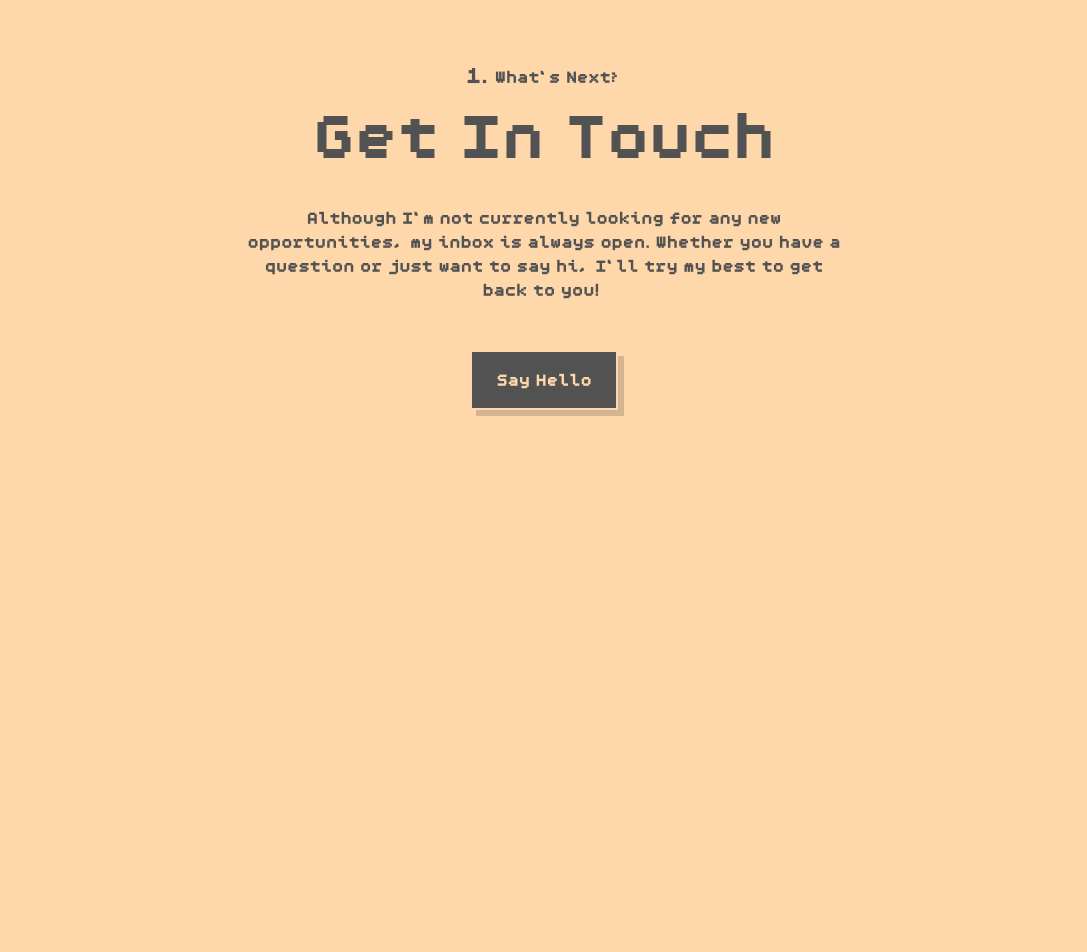
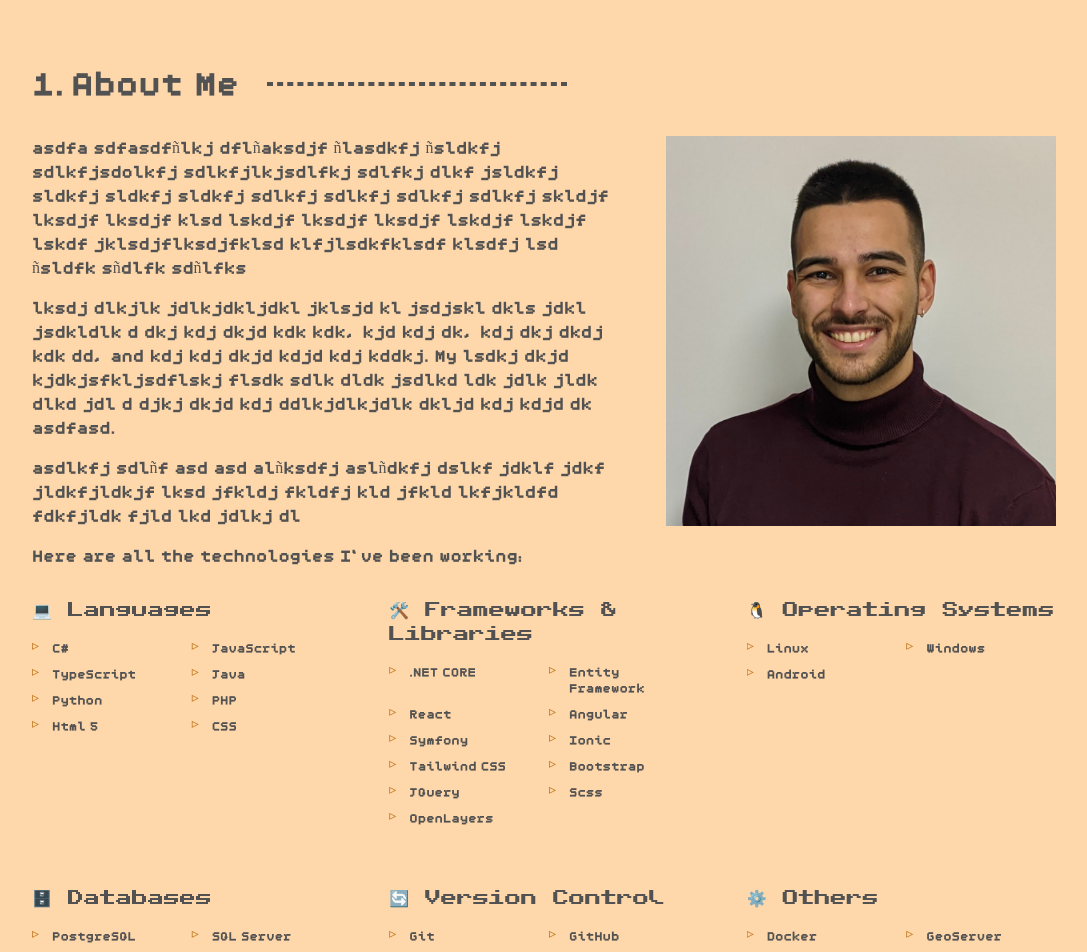
Before and after one commit to xportas/xportas-website, a Next.js app: page / in a window 1280 px wide. Shown: the part 740-1692 px from the top of the page, without its empty margins (96-1183 px from the left). Before the commit the page ends 1246 px from the top, so only its background shows below. Built offline with nearby package versions, Linux system fonts and the light colour scheme.

Commit message:
REFACT some changes in several components and global styles and I have advanced in the about me component

```diff
--- a/src/app/components/Nav.jsx
+++ b/src/app/components/Nav.jsx
@@ -63,7 +63,7 @@ export default function Nav() {
 
             {/* Redirect to LinkedIn btn */}
             <RetroBtn
-              style={{ '--dynamic-duration': '0.9s' }}
+              style={{ '--dynamic-duration': `${showNavbar ? '0.9s' : '0.5s'}`, '--dynamic-translate': '-40%' }}
               styles={`ml-7 px-3 py-1 ${showNavbar ? 'animate-fadeIn' : 'animate-fadeOut'} ${navbarHidden ? 'hidden' : ''} z-40`}
               darkTheme={(navbarHidden && screenWidth >= 1500) || screenWidth < 1500}
               href={links.LinkedIn}
@@ -79,7 +79,7 @@ export default function Nav() {
 
             {/* Redirect to my GitHub profile */}
             <RetroBtn
-              style={{ '--dynamic-duration': '0.7s' }}
+              style={{ '--dynamic-duration': '0.7s', '--dynamic-translate': '-40%' }}
               styles={`px-3 py-1 z-40 ${showNavbar ? 'animate-fadeIn' : 'animate-fadeOut'} ${navbarHidden ? 'hidden' : ''}`}
               darkTheme={(navbarHidden && screenWidth >= 1500) || screenWidth < 1500}
               href={links.GitHub}
@@ -96,7 +96,7 @@ export default function Nav() {
 
           {/* Download CV btn */}
           <RetroBtn
-            style={{ '--dynamic-duration': '0.5s' }}
+            style={{ '--dynamic-duration': `${showNavbar ? '0.5s' : '0.9s'}`, '--dynamic-translate': '-40%' }}
             styles={`px-3 py-1 z-40 ${showNavbar ? 'animate-fadeIn' : 'animate-fadeOut'} ${navbarHidden ? 'hidden' : ''}`}
             darkTheme={(navbarHidden && screenWidth >= 1500) || screenWidth < 1500}
             href={links.CV}
--- a/src/app/components/sections/About.jsx
+++ b/src/app/components/sections/About.jsx
@@ -0,0 +1,78 @@
+'use client';
+import { skills } from "../../utils/config";
+import { dashedLine } from "../../utils/utils";
+
+export default function About() {
+
+
+  return (
+    <section className='max-w-5xl mx-auto numbered mb-12 md:mb-24' >
+
+      <h3 style={{ '--dynamic-font-size': '-regular-heading' }}
+        className={`flex items-center mb-7 text-regular-heading ${dashedLine}`}>
+        About Me</h3>
+
+      <div className="block md:grid md:grid-cols-[3fr_2fr] md:gap-12">
+        <div>
+          <div className="grid grid-cols-1 gap-y-4">
+            <p>
+              asdfa sdfasdfñlkj dflñaksdjf ñlasdkfj ñsldkfj sdlkfjsdolkfj sdlkfjlkjsdlfkj sdlfkj
+              dlkf jsldkfj sldkfj sldkfj sldkfj sdlkfj sdlkfj sdlkfj sdlkfj skldjf lksdjf lksdjf klsd
+              lskdjf lksdjf lksdjf lskdjf lskdjf lskdf jklsdjflksdjfklsd klfjlsdkfklsdf klsdfj lsd
+              ñsldfk sñdlfk sdñlfks
+            </p>
+
+            <p>
+              lksdj dlkjlk jdlkjdkljdkl jklsjd kl jsdjskl dkls jdkl jsdkldlk d{' '}
+              <a href="">dkj kdj dkjd kdk kdk</a>,{' '}
+              <a href="">kjd kdj dk</a>,{' '}
+              <a href="">kdj dkj dkdj kdk dd</a>, and{' '}
+              <a href="">kdj kdj dkjd kdjd kdj kddkj</a>. My
+              lsdkj dkjd kjdkjsfkljsdflskj flsdk sdlk dldk jsdlkd ldk jdlk jldk dlkd jdl d
+              djkj dkjd kdj d<a href="https://upstatement.com/">dlkjdlkjdlk</a> dkljd kdj kdjd dk
+              asdfasd.
+            </p>
+
+            <p>
+              asdlkfj sdlñf asd{' '}
+              <a href="">
+                asd alñksdfj aslñdkfj
+              </a>{' '}
+              dslkf jdklf jdkf jldkfjldkjf lksd jfkldj fkldfj kld jfkld lkfjkldfd fdkfjldk fjld
+              lkd jdlkj dl
+            </p>
+
+            <p>Here are all the technologies I’ve been working:</p>
+          </div>
+        </div>
+
+        <div className=''>
+          <img src="/images/xportas-img.jpeg" />
+        </div>
+
+      </div>
+
+      <div className="block mt-7 md:grid md:grid-cols-3 md:gap-12">
+        {skills ? Object.entries(skills).map(([category, items]) => {
+          return (
+            <div key={category}>
+              <h6 className="font-header mb-2">{category}</h6>
+              <ul className="grid grid-cols-[repeat(2,minmax(140px,200px))] gap-x-2.5 p-0 mt-5 overflow-hidden list-none">
+                {Object.entries(items).map(([key, value]) => {
+                  return (
+                    <li
+                      key={key}
+                      className="relative mb-2.5 pl-5 text-xs before:content-['▹'] before:absolute before:left-0 before:text-secondary-orange before:text-sm before:leading-3"
+                    >
+                      {value}
+                    </li>
+                  );
+                })}
+              </ul>
+            </div>
+          );
+        }) : null}
+      </div>
+    </section>
+  );
+}
--- a/src/app/components/sections/Contact.jsx
+++ b/src/app/components/sections/Contact.jsx
@@ -9,7 +9,8 @@ export default function Contact() {
 
   return (
     <section
-      className="max-w-[600px] mx-auto mb-12 text-center md:mb-24 block numbered"
+    style={{'--dynamic-font-size' : '-short-heading'}}
+      className="block text-center max-w-[600px] mx-auto mb-12 md:mb-24 numbered"
     >
       <h3>
         What’s Next?
@@ -21,7 +22,7 @@ export default function Contact() {
         Although I’m not currently looking for any new opportunities, my inbox is always open.
         Whether you have a question or just want to say hi, I’ll try my best to get back to you!
       </p>
-      <div className='relative flex justify-center'>
+      <div className='flex justify-center relative'>
         <RetroBtn
           styles={'px-6 py-4'}
           darkTheme={false}
--- a/src/app/components/sections/Hero.jsx
+++ b/src/app/components/sections/Hero.jsx
@@ -1,7 +1,7 @@
 'use client';
 import { links } from '../../utils/config';
+import { underlineEffect } from '../../utils/utils';
 import RetroBtn from '../RetroBtn';
-import { underlineEffect } from '../../utils/utils';
 
 export default function Hero() {
 
--- a/src/app/globals.css
+++ b/src/app/globals.css
@@ -185,7 +185,7 @@ html::-webkit-scrollbar {
   content: counter(link) ". ";
   display: inline-block;
   font-family: chill;
-  font-size: 2.7vh;
+  font-size: var(--dynamic-font-size);
   margin-right: 7px;
 }
 
--- a/src/app/page.js
+++ b/src/app/page.js
@@ -5,6 +5,7 @@ import Nav from "./components/Nav";
 import RetroComputer from "./components/RetroComputer";
 import Contact from "./components/sections/Contact";
 import Hero from "./components/sections/Hero";
+import About from "./components/sections/About";
 import RetroScreen from "./components/sections/RetroScreen";
 
 
@@ -22,6 +23,7 @@ export default function Home() {
           <Nav />
           {/* <RetroComputer /> */}
           <Hero />
+          <About />
           <Contact />
           <Footer />
         </>
--- a/src/app/utils/config.js
+++ b/src/app/utils/config.js
@@ -1,5 +1,5 @@
 module.exports = {
-  personalData : {
+  personalData: {
     name: 'Xabier Portas',
     alias: 'xportas',
     email: 'xabierportasglz@gmail.com'
@@ -19,12 +19,47 @@ module.exports = {
   },
 
   skills: {
+    '💻 Languages': {
+      CSharp: 'C#',
       JS: 'JavaScript',
       TS: 'TypeScript',
       Java: 'Java',
       Py: 'Python',
       PHP: 'PHP',
-    CSharp: 'C#',
-    // TODO: INCOMPLETO
+      HTML: 'Html 5',
+      CSS: 'CSS',
+    },
+    '🛠️ Frameworks & Libraries': {
+      NET: '.NET CORE',
+      EF: 'Entity Framework',
+      REACT: 'React',
+      ANG: 'Angular',
+      SF: 'Symfony',
+      IO: 'Ionic',
+      TW: 'Tailwind CSS',
+      BS: 'Bootstrap',
+      JQ: 'JQuery',
+      Scss: 'Scss',
+      OL: 'OpenLayers',
+    },
+    '🐧 Operating Systems': {
+      Linx: 'Linux',
+      WIN: 'Windows',
+      And: 'Android',
+    },
+    '🗄️ Databases': {
+      POST: 'PostgreSQL',
+      SQLSer: 'SQL Server',
+      MySQL: 'MySQL',
+    },
+    '🔄️ Version Control': {
+      GIT: 'Git',
+      GH: 'GitHub',
+      AZURE: 'Azure DevOps',
+    },
+    '⚙️ Others': {
+      DOCK: 'Docker',
+      GS: 'GeoServer',
+    },
   },
 };
--- a/src/app/utils/utils.js
+++ b/src/app/utils/utils.js
@@ -5,15 +5,22 @@ export function waitForMs(ms) {
 export const underlineEffect = `inline-block
                                 relative
                                 transition-all
-                                duration-500
+                                duration-300
                                 before:content-['']
                                 before:absolute
                                 before:-bottom-0
                                 before:left-0
                                 before:w-0
                                 before:h-0.5
-                                before:opacity-0
                                 before:transition-all
-                                before:duration-500
-                                hover:before:w-full
-                                hover:before:opacity-100`;
+                                before:duration-300
+                                hover:before:w-full`;
+
+export const dashedLine = `after:content-['']
+                           after:block
+                           after:w-[300px]
+                           after:my-auto
+                           after:ml-7
+                           after:border-2
+                           after:border-dashed
+                           after:border-main-gray`;
--- a/tailwind.config.js
+++ b/tailwind.config.js
@@ -43,6 +43,7 @@ module.exports = {
         'big-heading': 'clamp(40px, 8vw, 80px)',
         'medium-heading': 'clamp(40px, 8vw, 60px)',
         'short-heading': 'clamp(40px, 5vw, 60px)',
+        'regular-heading': 'clamp(26px, 5vw, 32px)',
       },
       keyframes: {
         blink: {
```
Also changed, not shown: 1 other file (tests, documents, lock files or other folders). Lines whose indentation alone changed are shown as unchanged.
